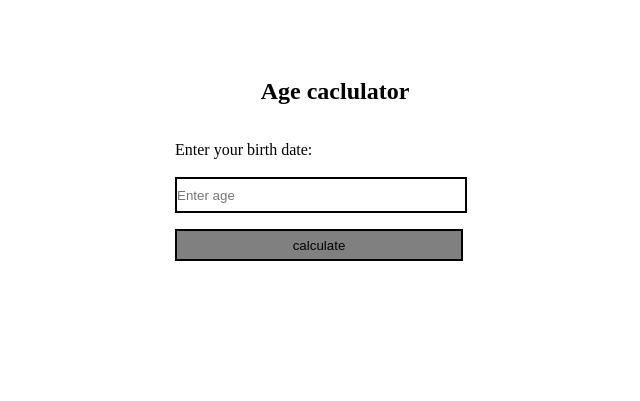
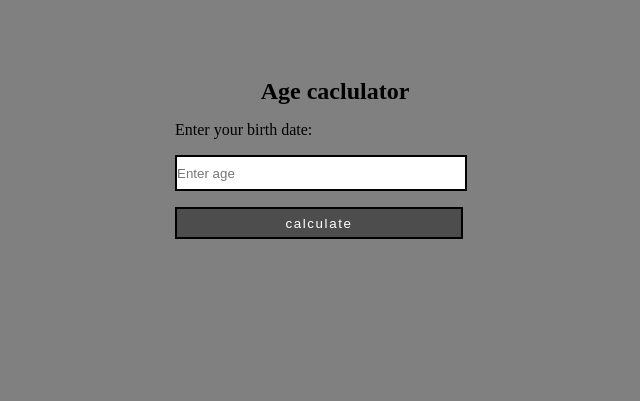
Before and after one commit to Ayush15601/Age_calculator, a plain HTML site: page indx.html in a window 1280 px wide. Shown: the part 162-563 px from the top of the page, without its empty margins (305-945 px from the left). Drawn offline with Linux system fonts and the light colour scheme.

Commit message:
fixed layout gapping

```diff
--- a/style.css
+++ b/style.css
@@ -12,6 +12,7 @@ html, body{
 }
 
 section{
+    background-color: grey;
     width: 100%;
     height: 100%;
     display: flex;
@@ -24,6 +25,7 @@ section{
     width: 20rem;
     display: flex;
     flex-direction: column;
+    row-gap: 1rem
 }
 
 .heading1{
@@ -43,8 +45,10 @@ input{
 }
 
 .btn{
-    background-color: grey;
+    background-color: rgb(77, 77, 77);
+    color: white;
     cursor: pointer;
+    letter-spacing: 0.1rem
 }
 
 .box p:nth-of-type(2){
```
Also changed, not shown: indx.html (+4 -4 lines).
